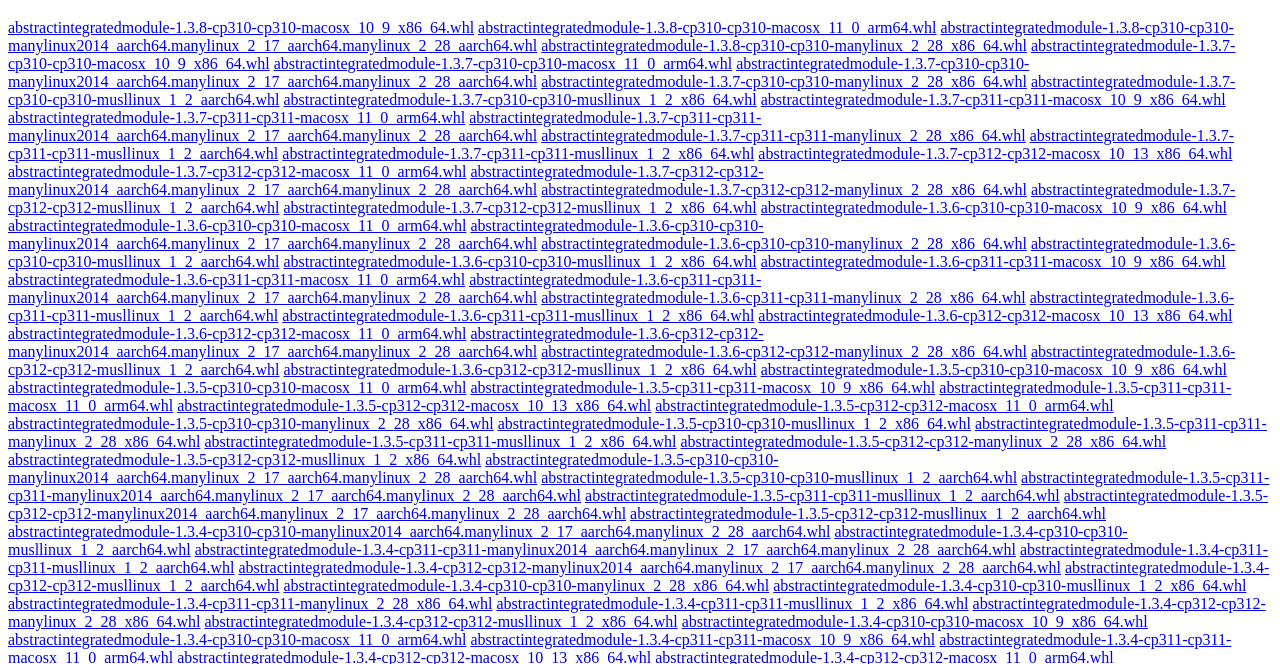
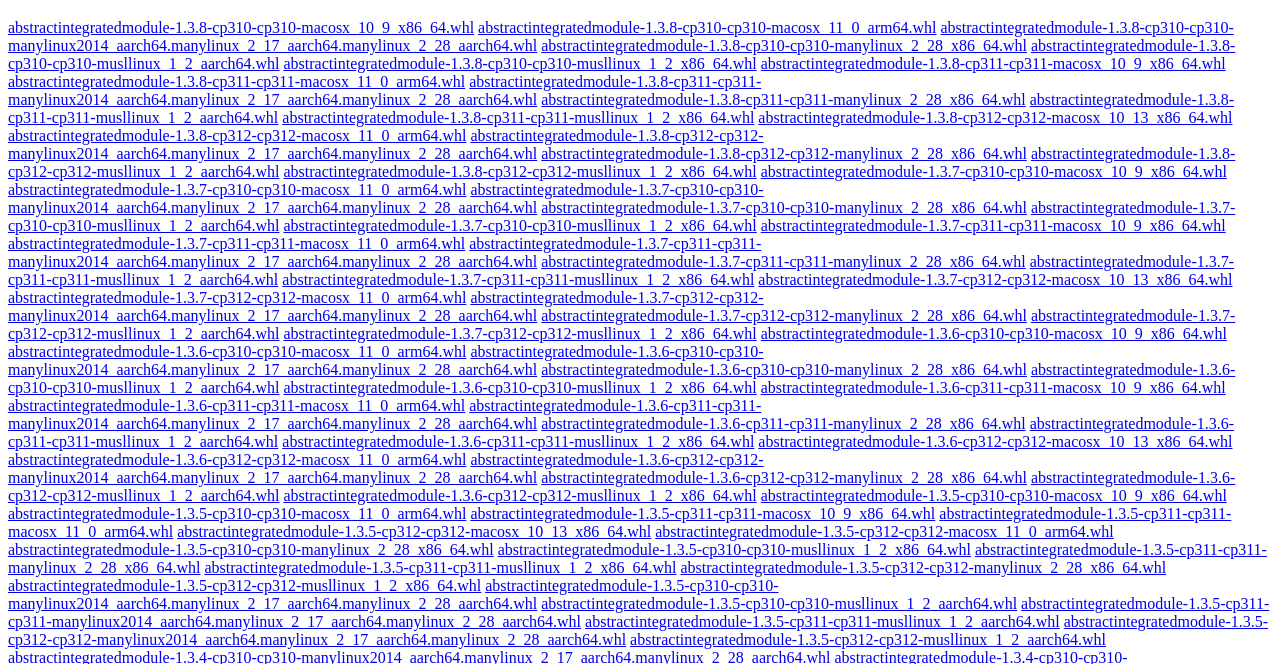
Before and after one commit to Micro-Novelty/abstract-modules, a plain HTML site: page whl/abstractintegratedmodule/index.html in a window 1280 px wide. Shown: the part 61-725 px from the top of the page. Drawn offline with Linux system fonts and the light colour scheme.

Commit message:
Update pip index for gh-pages

```diff
--- a/whl/abstractintegratedmodule/index.html
+++ b/whl/abstractintegratedmodule/index.html
@@ -3,10 +3,24 @@
   <head><title>Links for abstractintegratedmodule</title></head>
   <body>
     <h1>Links for abstractintegratedmodule</h1>
-    <a href="https://github.com/Micro-Novelty/abstract-modules/releases/download/untagged-cd991acc8cb682c57f29/abstractintegratedmodule-1.3.8-cp310-cp310-macosx_10_9_x86_64.whl">abstractintegratedmodule-1.3.8-cp310-cp310-macosx_10_9_x86_64.whl</a>
-<a href="https://github.com/Micro-Novelty/abstract-modules/releases/download/untagged-cd991acc8cb682c57f29/abstractintegratedmodule-1.3.8-cp310-cp310-macosx_11_0_arm64.whl">abstractintegratedmodule-1.3.8-cp310-cp310-macosx_11_0_arm64.whl</a>
-<a href="https://github.com/Micro-Novelty/abstract-modules/releases/download/untagged-cd991acc8cb682c57f29/abstractintegratedmodule-1.3.8-cp310-cp310-manylinux2014_aarch64.manylinux_2_17_aarch64.manylinux_2_28_aarch64.whl">abstractintegratedmodule-1.3.8-cp310-cp310-manylinux2014_aarch64.manylinux_2_17_aarch64.manylinux_2_28_aarch64.whl</a>
-<a href="https://github.com/Micro-Novelty/abstract-modules/releases/download/untagged-cd991acc8cb682c57f29/abstractintegratedmodule-1.3.8-cp310-cp310-manylinux_2_28_x86_64.whl">abstractintegratedmodule-1.3.8-cp310-cp310-manylinux_2_28_x86_64.whl</a>
+    <a href="https://github.com/Micro-Novelty/abstract-modules/releases/download/v1.3.8/abstractintegratedmodule-1.3.8-cp310-cp310-macosx_10_9_x86_64.whl">abstractintegratedmodule-1.3.8-cp310-cp310-macosx_10_9_x86_64.whl</a>
+<a href="https://github.com/Micro-Novelty/abstract-modules/releases/download/v1.3.8/abstractintegratedmodule-1.3.8-cp310-cp310-macosx_11_0_arm64.whl">abstractintegratedmodule-1.3.8-cp310-cp310-macosx_11_0_arm64.whl</a>
+<a href="https://github.com/Micro-Novelty/abstract-modules/releases/download/v1.3.8/abstractintegratedmodule-1.3.8-cp310-cp310-manylinux2014_aarch64.manylinux_2_17_aarch64.manylinux_2_28_aarch64.whl">abstractintegratedmodule-1.3.8-cp310-cp310-manylinux2014_aarch64.manylinux_2_17_aarch64.manylinux_2_28_aarch64.whl</a>
+<a href="https://github.com/Micro-Novelty/abstract-modules/releases/download/v1.3.8/abstractintegratedmodule-1.3.8-cp310-cp310-manylinux_2_28_x86_64.whl">abstractintegratedmodule-1.3.8-cp310-cp310-manylinux_2_28_x86_64.whl</a>
+<a href="https://github.com/Micro-Novelty/abstract-modules/releases/download/v1.3.8/abstractintegratedmodule-1.3.8-cp310-cp310-musllinux_1_2_aarch64.whl">abstractintegratedmodule-1.3.8-cp310-cp310-musllinux_1_2_aarch64.whl</a>
+<a href="https://github.com/Micro-Novelty/abstract-modules/releases/download/v1.3.8/abstractintegratedmodule-1.3.8-cp310-cp310-musllinux_1_2_x86_64.whl">abstractintegratedmodule-1.3.8-cp310-cp310-musllinux_1_2_x86_64.whl</a>
+<a href="https://github.com/Micro-Novelty/abstract-modules/releases/download/v1.3.8/abstractintegratedmodule-1.3.8-cp311-cp311-macosx_10_9_x86_64.whl">abstractintegratedmodule-1.3.8-cp311-cp311-macosx_10_9_x86_64.whl</a>
+<a href="https://github.com/Micro-Novelty/abstract-modules/releases/download/v1.3.8/abstractintegratedmodule-1.3.8-cp311-cp311-macosx_11_0_arm64.whl">abstractintegratedmodule-1.3.8-cp311-cp311-macosx_11_0_arm64.whl</a>
+<a href="https://github.com/Micro-Novelty/abstract-modules/releases/download/v1.3.8/abstractintegratedmodule-1.3.8-cp311-cp311-manylinux2014_aarch64.manylinux_2_17_aarch64.manylinux_2_28_aarch64.whl">abstractintegratedmodule-1.3.8-cp311-cp311-manylinux2014_aarch64.manylinux_2_17_aarch64.manylinux_2_28_aarch64.whl</a>
+<a href="https://github.com/Micro-Novelty/abstract-modules/releases/download/v1.3.8/abstractintegratedmodule-1.3.8-cp311-cp311-manylinux_2_28_x86_64.whl">abstractintegratedmodule-1.3.8-cp311-cp311-manylinux_2_28_x86_64.whl</a>
+<a href="https://github.com/Micro-Novelty/abstract-modules/releases/download/v1.3.8/abstractintegratedmodule-1.3.8-cp311-cp311-musllinux_1_2_aarch64.whl">abstractintegratedmodule-1.3.8-cp311-cp311-musllinux_1_2_aarch64.whl</a>
+<a href="https://github.com/Micro-Novelty/abstract-modules/releases/download/v1.3.8/abstractintegratedmodule-1.3.8-cp311-cp311-musllinux_1_2_x86_64.whl">abstractintegratedmodule-1.3.8-cp311-cp311-musllinux_1_2_x86_64.whl</a>
+<a href="https://github.com/Micro-Novelty/abstract-modules/releases/download/v1.3.8/abstractintegratedmodule-1.3.8-cp312-cp312-macosx_10_13_x86_64.whl">abstractintegratedmodule-1.3.8-cp312-cp312-macosx_10_13_x86_64.whl</a>
+<a href="https://github.com/Micro-Novelty/abstract-modules/releases/download/v1.3.8/abstractintegratedmodule-1.3.8-cp312-cp312-macosx_11_0_arm64.whl">abstractintegratedmodule-1.3.8-cp312-cp312-macosx_11_0_arm64.whl</a>
+<a href="https://github.com/Micro-Novelty/abstract-modules/releases/download/v1.3.8/abstractintegratedmodule-1.3.8-cp312-cp312-manylinux2014_aarch64.manylinux_2_17_aarch64.manylinux_2_28_aarch64.whl">abstractintegratedmodule-1.3.8-cp312-cp312-manylinux2014_aarch64.manylinux_2_17_aarch64.manylinux_2_28_aarch64.whl</a>
+<a href="https://github.com/Micro-Novelty/abstract-modules/releases/download/v1.3.8/abstractintegratedmodule-1.3.8-cp312-cp312-manylinux_2_28_x86_64.whl">abstractintegratedmodule-1.3.8-cp312-cp312-manylinux_2_28_x86_64.whl</a>
+<a href="https://github.com/Micro-Novelty/abstract-modules/releases/download/v1.3.8/abstractintegratedmodule-1.3.8-cp312-cp312-musllinux_1_2_aarch64.whl">abstractintegratedmodule-1.3.8-cp312-cp312-musllinux_1_2_aarch64.whl</a>
+<a href="https://github.com/Micro-Novelty/abstract-modules/releases/download/v1.3.8/abstractintegratedmodule-1.3.8-cp312-cp312-musllinux_1_2_x86_64.whl">abstractintegratedmodule-1.3.8-cp312-cp312-musllinux_1_2_x86_64.whl</a>
 <a href="https://github.com/Micro-Novelty/abstract-modules/releases/download/v1.3.7/abstractintegratedmodule-1.3.7-cp310-cp310-macosx_10_9_x86_64.whl">abstractintegratedmodule-1.3.7-cp310-cp310-macosx_10_9_x86_64.whl</a>
 <a href="https://github.com/Micro-Novelty/abstract-modules/releases/download/v1.3.7/abstractintegratedmodule-1.3.7-cp310-cp310-macosx_11_0_arm64.whl">abstractintegratedmodule-1.3.7-cp310-cp310-macosx_11_0_arm64.whl</a>
 <a href="https://github.com/Micro-Novelty/abstract-modules/releases/download/v1.3.7/abstractintegratedmodule-1.3.7-cp310-cp310-manylinux2014_aarch64.manylinux_2_17_aarch64.manylinux_2_28_aarch64.whl">abstractintegratedmodule-1.3.7-cp310-cp310-manylinux2014_aarch64.manylinux_2_17_aarch64.manylinux_2_28_aarch64.whl</a>
```
